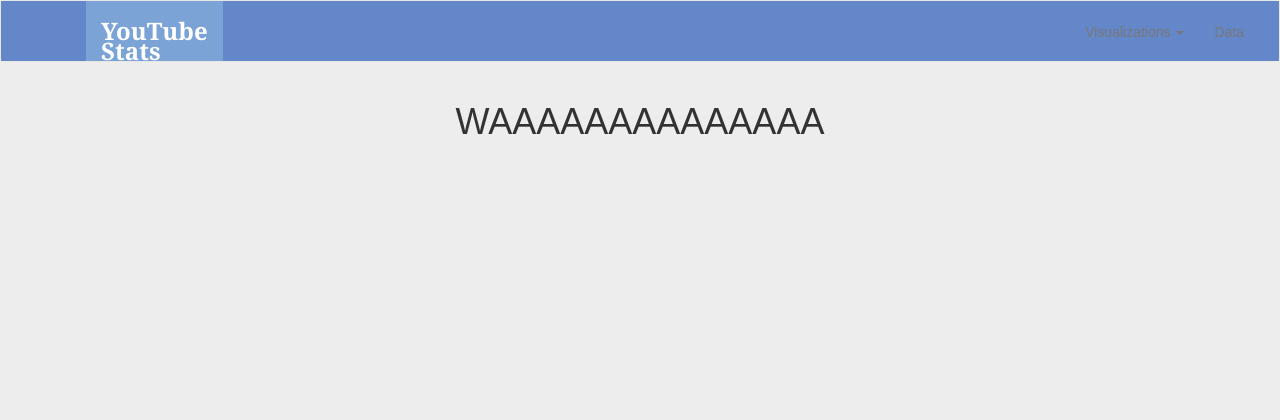
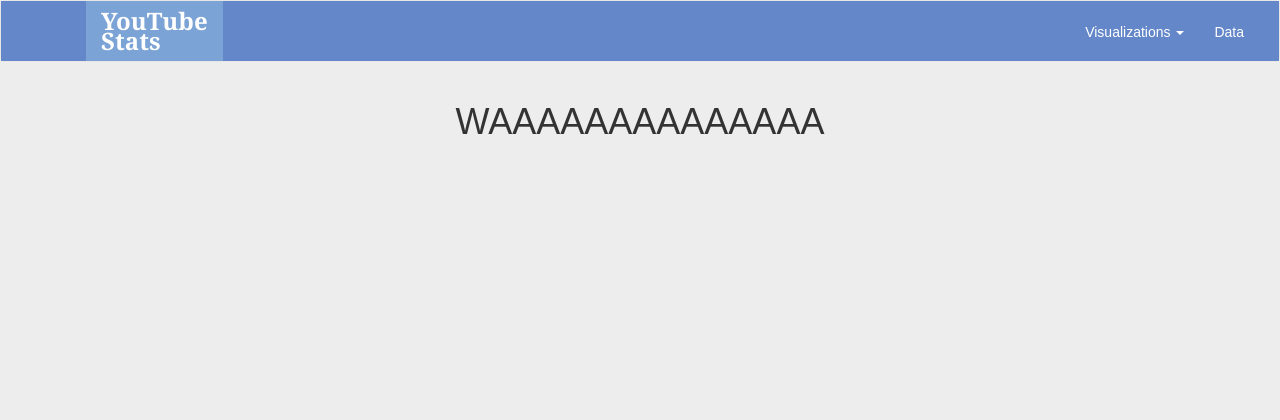
Before and after one commit to FangqingYu/Project2_Dashboard_Top_Youtube_Channels, a Flask app: page / in a window 1280 px wide. Shown: the top 420 px of the page. Run offline with Flask 2, Linux system fonts and the light colour scheme; some libraries are stand-ins or nearby versions.

Commit message:
changed a bit on the CSS

```diff
--- a/static/css/style.css
+++ b/static/css/style.css
@@ -37,7 +37,7 @@ body {
  #logo {
   /* Box-model */
   height: 60px;
-  padding-top: 20px;
+  padding-top: 10px;
   padding-bottom: 5px;
 
   /* Positioning */
@@ -71,7 +71,11 @@ body {
 
 /* Nav element hover state */
 .navbar-default .navbar-nav > li > a:hover {
-  color: #fff;
+  color: lightgrey;
+}
+
+.navbar-default .navbar-nav > li > a {
+  color:white;
 }
 
 /* Media query for nav */
```
Also changed, not shown: other parts of static/css/style.css (+1 -1 lines).
